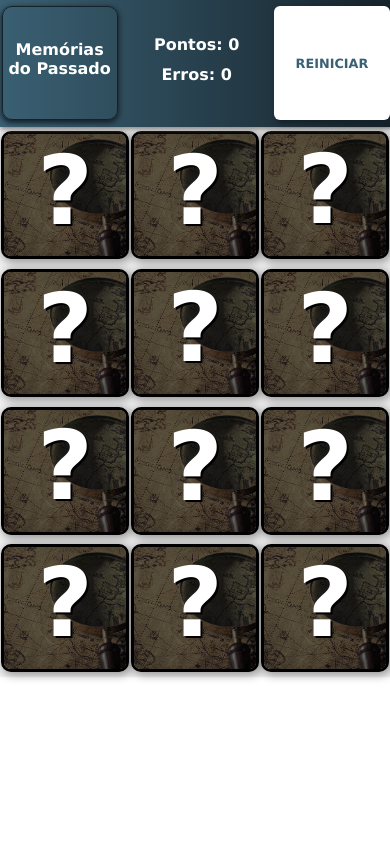
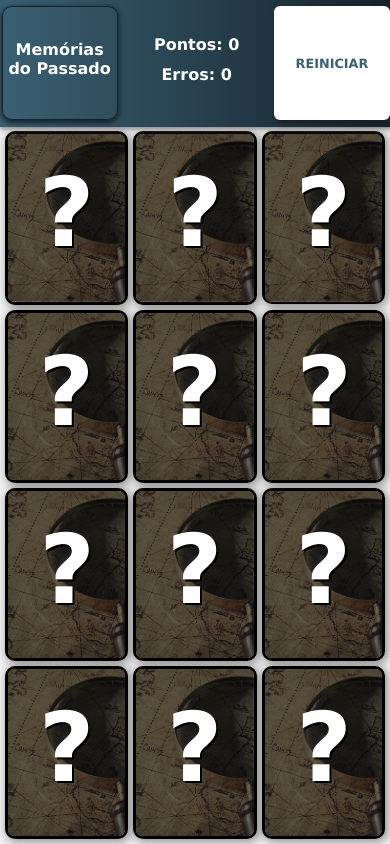
Before and after one commit to fabioo-junioor/memorias-do-passado, a plain HTML site: page jogo.html in a window 390 px wide. Drawn offline with Linux system fonts and the light colour scheme.

Commit message:
ajustes grid cards

```diff
--- a/css/responsive-jogo.css
+++ b/css/responsive-jogo.css
@@ -1,6 +1,6 @@
 @media only screen and (max-width: 1024px) {
     .jogo{
-
+        /**/
     }
 }
 @media only screen and (max-width: 768px) {
@@ -58,12 +58,9 @@
     .jogo{
         width: 80%;
         height: 100%;
+        margin: 0;
+        padding: .5rem;
         grid-template-columns: repeat(3, 1fr);
-
-    }
-    .jogo .card{
-        height: 10rem;
-        width: 10rem;
 
     }
 }
@@ -135,14 +132,11 @@
 
     }
     .jogo{
+        margin: 0;
+        padding: .3rem;
         width: 100%;
-        height: auto;
-
-    }
-    .jogo .card{
-        height: 8rem;
-        width: 8rem;
-        margin: .3rem 0;
+        height: 85%;
+        gap: .3rem;
 
     }
     .jogo .card .card-back h3{
--- a/css/style-index.css
+++ b/css/style-index.css
@@ -5,6 +5,7 @@
 
 }
 body{
+    background-color: #f2f2f2 !important;
     height: 100vh;
     width: 100vw;
 
--- a/css/style-jogo-cards.css
+++ b/css/style-jogo-cards.css
@@ -3,17 +3,18 @@
     grid-template-columns: repeat(4, 1fr);
     background-color: #f2f2f2;
     width: 80%;
-    justify-items: center;
-    align-items: center;
+    margin: 1rem;
+    gap: .5rem;
+    align-items: stretch;
 
 }
 .jogo .card{
     border: solid 3px black;
     border-radius: 10px;
-    margin: .2rem;
+    /*
     height: 18rem;
     width: 13rem;
-
+    */
     position: relative;
     cursor: pointer;
     transform: scale(1);
--- a/css/style-jogo.css
+++ b/css/style-jogo.css
@@ -5,6 +5,7 @@
 
 }
 body{
+    background-color: #f2f2f2 !important;
     height: 100vh;
     width: 100vw;
     display: flex;
```
